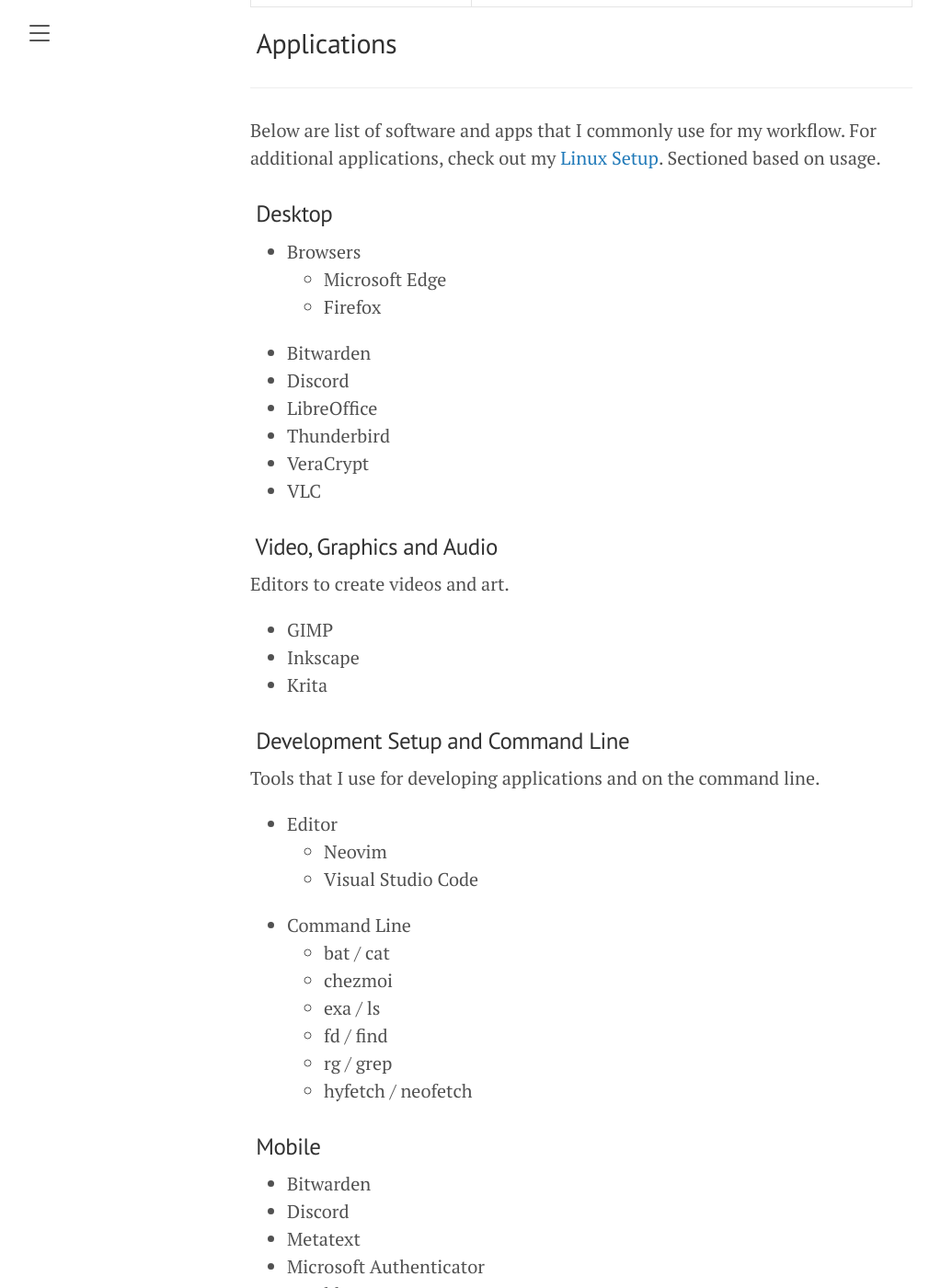
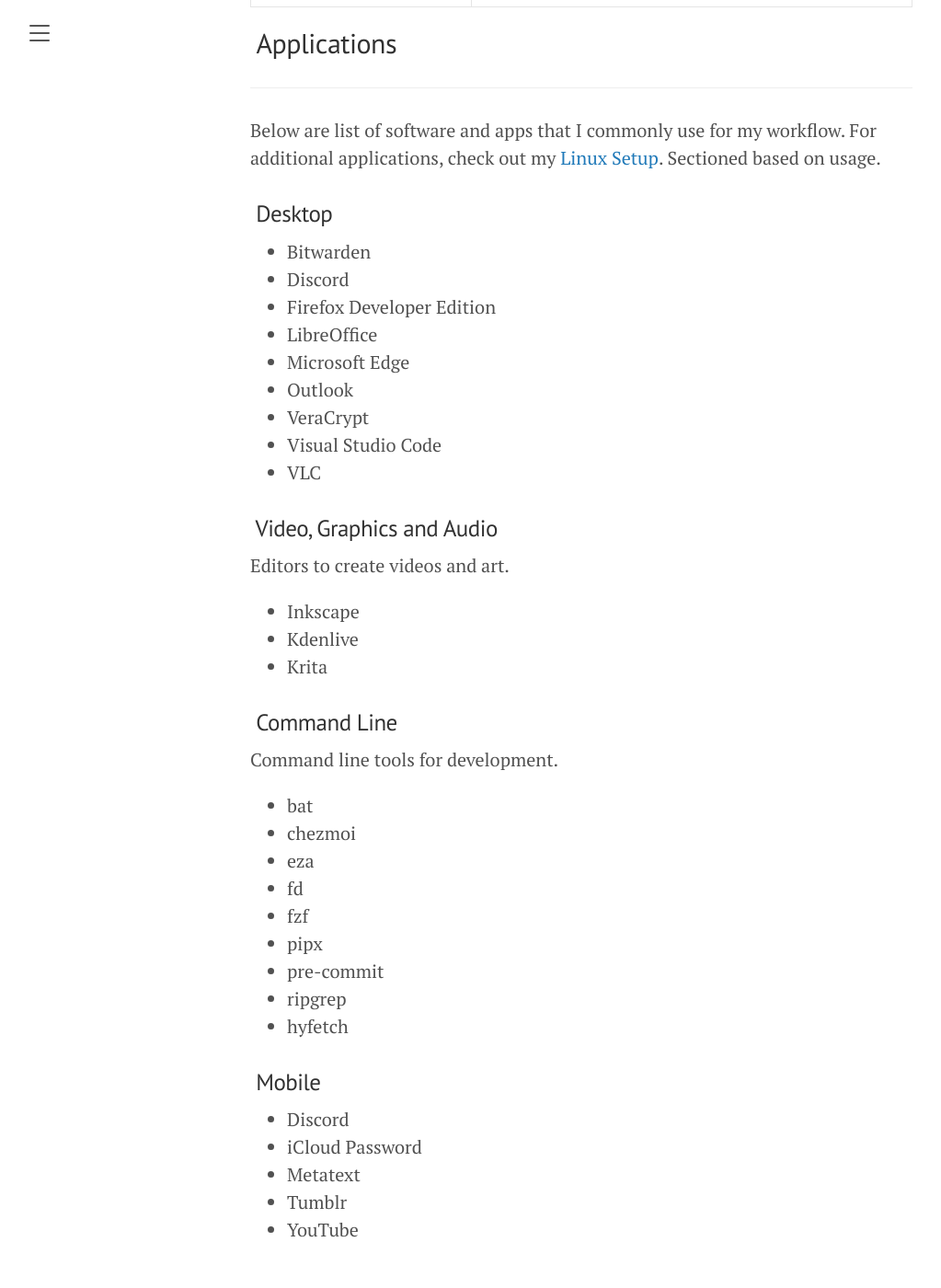
Before and after one commit to TwoPizza9621536/twopizza9621536.github.io, a Jekyll site: the page built from pages/about.md, in a window 1280 px wide and 1400 px high, scrolled down 989 px. Shown: the whole window at 92% size, without its empty margins (8-1031 px from the left). Built offline with Jekyll 4.4.1, drawn with Linux system fonts in a browser that asks for light colours; cached includes are drawn as plain includes; some web fonts are replaced; some of the changed text lies outside the part shown.

Commit message:
Update about.md
Signed-off-by: Samuel Wu <twopizza9621536@gmail.com>

```diff
--- a/Gemfile
+++ b/Gemfile
@@ -18,7 +18,6 @@
   gem 'jekyll-feed', '~> 0.17.0'
   gem 'jekyll-github-metadata', '~> 2.16'
   gem 'jekyll-include-cache', '~> 0.2.1'
-  gem 'jekyll-last-modified-at', '~> 1.3'
   gem 'jekyll-loading-lazy', '~> 0.1.1'
   gem 'jekyll-mentions', '~> 1.6'
   gem 'jekyll-octicons', '~> 19.8'
@@ -26,9 +25,7 @@
   gem 'jekyll-redirect-from', '~> 0.16.0'
   gem 'jekyll-seo-tag', '~> 2.8'
   gem 'jekyll-sitemap', '~> 1.4'
-  gem 'jekyll-watch', '~> 2.2', '>= 2.2.1'
   gem 'jemoji', '~> 0.13.0'
-  gem 'liquid_reading_time', '~> 1.1', '>= 1.1.3'
 end
 
 platforms :mingw, :x64_mingw, :mswin, :jruby do
--- a/pages/about.md
+++ b/pages/about.md
@@ -8,8 +8,10 @@
 I am a 17 year old Chinese American who likes to code, play video games and
 messing with technology.
 
-I have two names: Samuel Wu and
-<ruby lang="cmn">吴申榕<rp>(</rp><rt>Wū ShēnRóng</rt><rp>)</rp></ruby>.
+I have two names: <span translate="no">Samuel Wu</span> and
+<ruby lang="cmn" translate="no">
+  吴申榕<rp>(</rp><rt>Wū ShēnRóng</rt><rp>)</rp>
+</ruby>.
 The former name is the only legal recognized name and the latter is only for
 unofficial Chinese, Japanese and Korean use.
 
@@ -41,45 +43,43 @@
 
 ### Desktop
 
-- Browsers
-  - Microsoft Edge
-  - Firefox
 - Bitwarden
 - Discord
+- Firefox Developer Edition
 - LibreOffice
-- Thunderbird
+- Microsoft Edge
+- Outlook
 - VeraCrypt
+- Visual Studio Code
 - VLC
 
 ### Video, Graphics and Audio
 
 Editors to create videos and art.
 
-- GIMP
 - Inkscape
+- Kdenlive
 - Krita
 
-### Development Setup and Command Line
+### Command Line
 
-Tools that I use for developing applications and on the command line.
+Command line tools for development.
 
-- Editor
-  - Neovim
-  - Visual Studio Code
-- Command Line
-  - bat / cat
-  - chezmoi
-  - exa / ls
-  - fd / find
-  - rg / grep
-  - hyfetch / neofetch
+- bat
+- chezmoi
+- eza
+- fd
+- fzf
+- pipx
+- pre-commit
+- ripgrep
+- hyfetch
 
 ### Mobile
 
-- Bitwarden
 - Discord
+- iCloud Password
 - Metatext
-- Microsoft Authenticator
 - Tumblr
 - YouTube
 
```
Also changed, not shown: Gemfile.lock.
